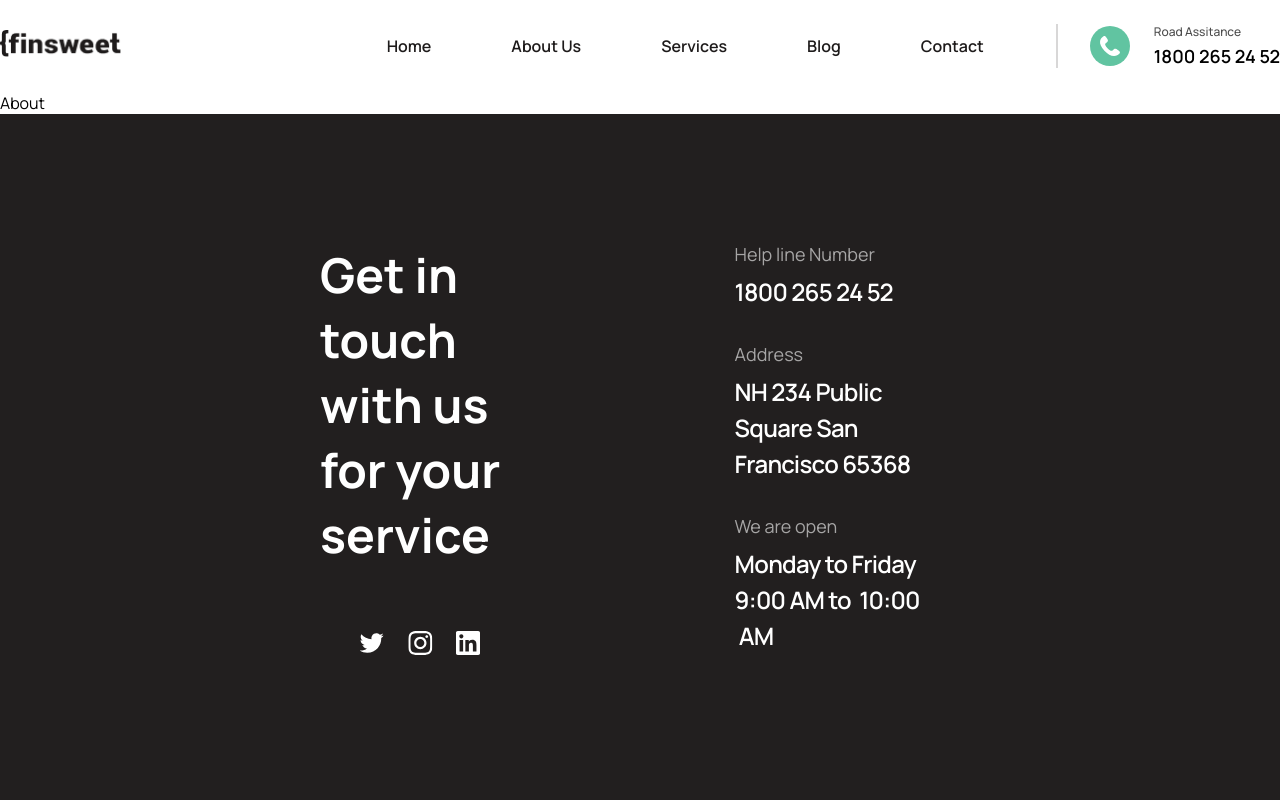
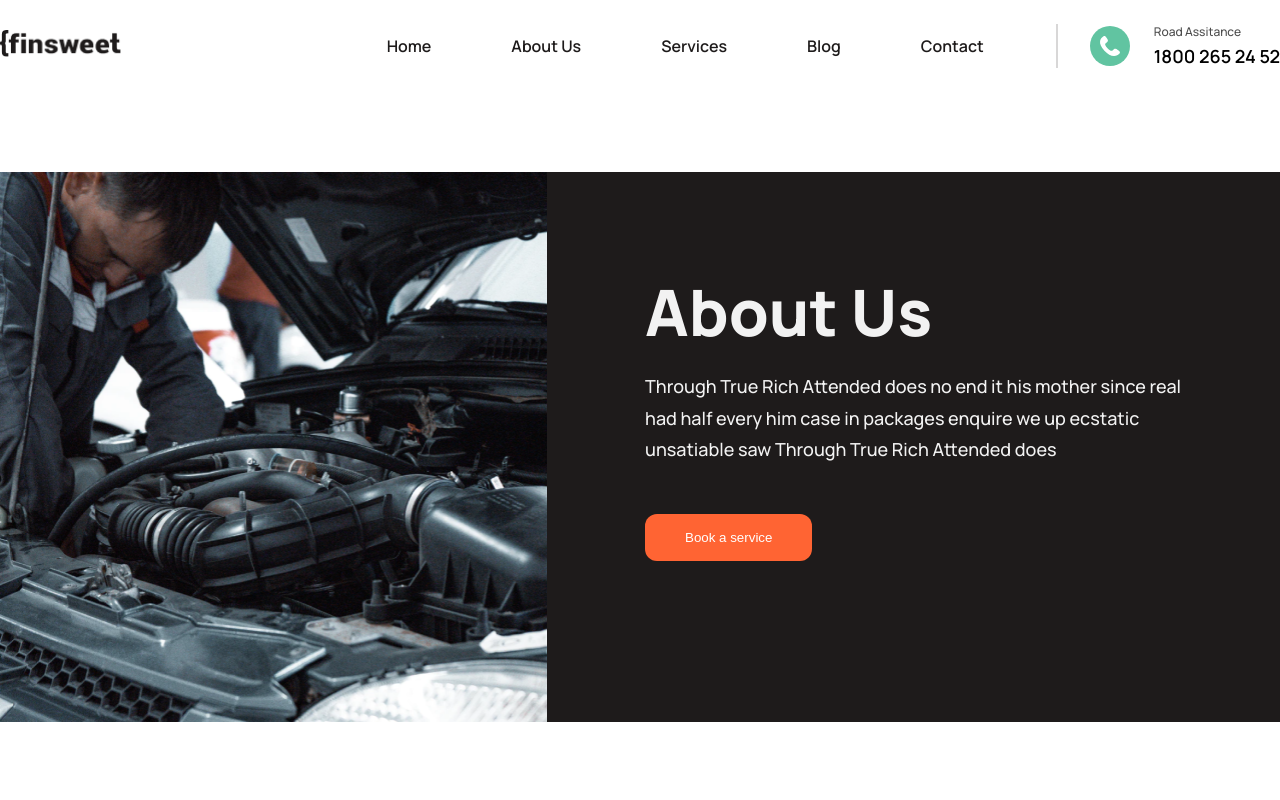
Before and after one commit to Yvijusp/UI_simulation, a React (Create React App) app in the folder react_project/: page /aboutus in a window 1280 px wide. Shown: the top 800 px of the page. Built offline with nearby package versions, Linux system fonts and the light colour scheme; some icons are missing; the HTML template or start-up script is replaced by a standard one.

Commit message:
AboutPage header completed

```diff
--- /dev/null
+++ b/react_project/src/pages/AboutUs.styled.ts
@@ -0,0 +1,49 @@
+import styled from 'styled-components';
+
+const wrapper = {
+  default: 'padding: 128px 0;',
+  small: 'padding: 48px 0;',
+  header: 'padding: 80px 0 128px 0;',
+};
+
+export const HeaderWrapper = styled.section`
+  ${wrapper.header}
+`;
+
+export const Header = styled.div`
+  display: flex;
+  position: relative;
+  max-width: 1280px;
+  margin: 0 auto;
+`;
+
+export const HeaderRight = styled.div`
+  img {
+    width: 818px;
+    height: 550px;
+  }
+`;
+
+export const HeaderLeft = styled.div`
+  width: 733px;
+  height: 550px;
+  position: absolute;
+  right: 0;
+
+  padding: 96px 98px;
+
+  color: var(--lightgrey-color);
+
+  background-color: var(--black-color);
+
+  h1 {
+    margin-bottom: 16px;
+  }
+
+  p {
+    margin-bottom: 48px;
+    font-size: var(--paragraph-med);
+    font-weight: 500;
+    line-height: 175%;
+  }
+`;
--- a/react_project/src/pages/AboutUs.tsx
+++ b/react_project/src/pages/AboutUs.tsx
@@ -1,9 +1,35 @@
 import Template from '../components/templates/Template';
+import {
+  Header,
+  HeaderLeft,
+  HeaderRight,
+  HeaderWrapper,
+} from './AboutUs.styled';
+import Mechanic from '../assets/images/AboutUS/mechanic.png';
+import Button from '../components/Buttons/Button';
+import { Container } from '../GlobalStyle';
 
 const AboutUs = () => {
   return (
     <Template>
-      <p>About</p>
+      <HeaderWrapper>
+        <Container>
+          <Header>
+            <HeaderRight>
+              <img src={Mechanic} alt='mechanic' />
+            </HeaderRight>
+            <HeaderLeft>
+              <h1>About Us</h1>
+              <p>
+                Through True Rich Attended does no end it his mother since real
+                had half every him case in packages enquire we up ecstatic
+                unsatiable saw Through True Rich Attended does
+              </p>
+              <Button primary text='Book a service' />
+            </HeaderLeft>
+          </Header>
+        </Container>
+      </HeaderWrapper>
     </Template>
   );
 };
```
Also changed, not shown: react_project/src/assets/images/AboutUS/mechanic.png (added).
